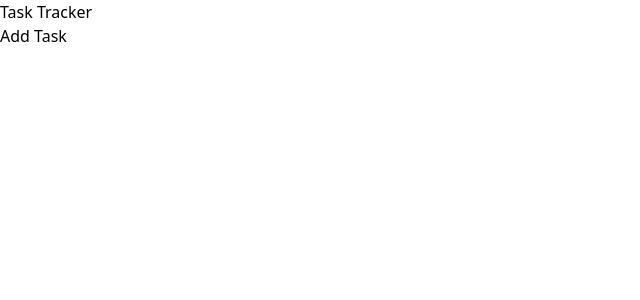
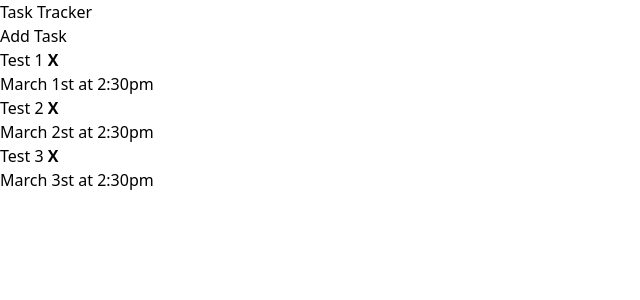
Before and after one commit to anthonylorendeaux/vue-basic-projects, a Vue app in the folder task-tracker/: page / in a window 1280 px wide. Shown: the top 300 px of the page, without its empty margins (0-640 px from the left). Built offline with nearby package versions, Linux system fonts and the light colour scheme.

Commit message:
Add basic data display

```diff
--- a/task-tracker/src/App.vue
+++ b/task-tracker/src/App.vue
@@ -1,16 +1,19 @@
 <template>
   <div class="container">
       <Header title="Task Tracker"/>
+      <Tasks :tasks="tasks"/>
   </div>
 </template>
 
 <script>
 import Header from './components/Header'
+import Tasks from './components/Tasks'
 
 export default {
   name: 'App',
   components: {
-    Header
+    Header,
+    Tasks
   },
   data() {
     return {
--- /dev/null
+++ b/task-tracker/src/components/Task.vue
@@ -0,0 +1,16 @@
+<template>
+    <h3>
+        {{task.text}}
+        <strong> X </strong>
+    </h3>
+    <p> {{task.day}} </p>
+</template>
+
+<script>
+export default {
+    name: 'Task',
+    props: {
+        task: Object
+    }
+}
+</script>
--- /dev/null
+++ b/task-tracker/src/components/Tasks.vue
@@ -0,0 +1,19 @@
+<template>
+    <div :key="task.id" v-for="task in tasks">
+        <Task :task="task"/>
+    </div>
+</template>
+
+<script>
+import Task from './Task'
+
+export default {
+    name: 'Tasks',
+    props: {
+        tasks: Array
+    },
+    components: {
+        Task
+    }
+}
+</script>
```
